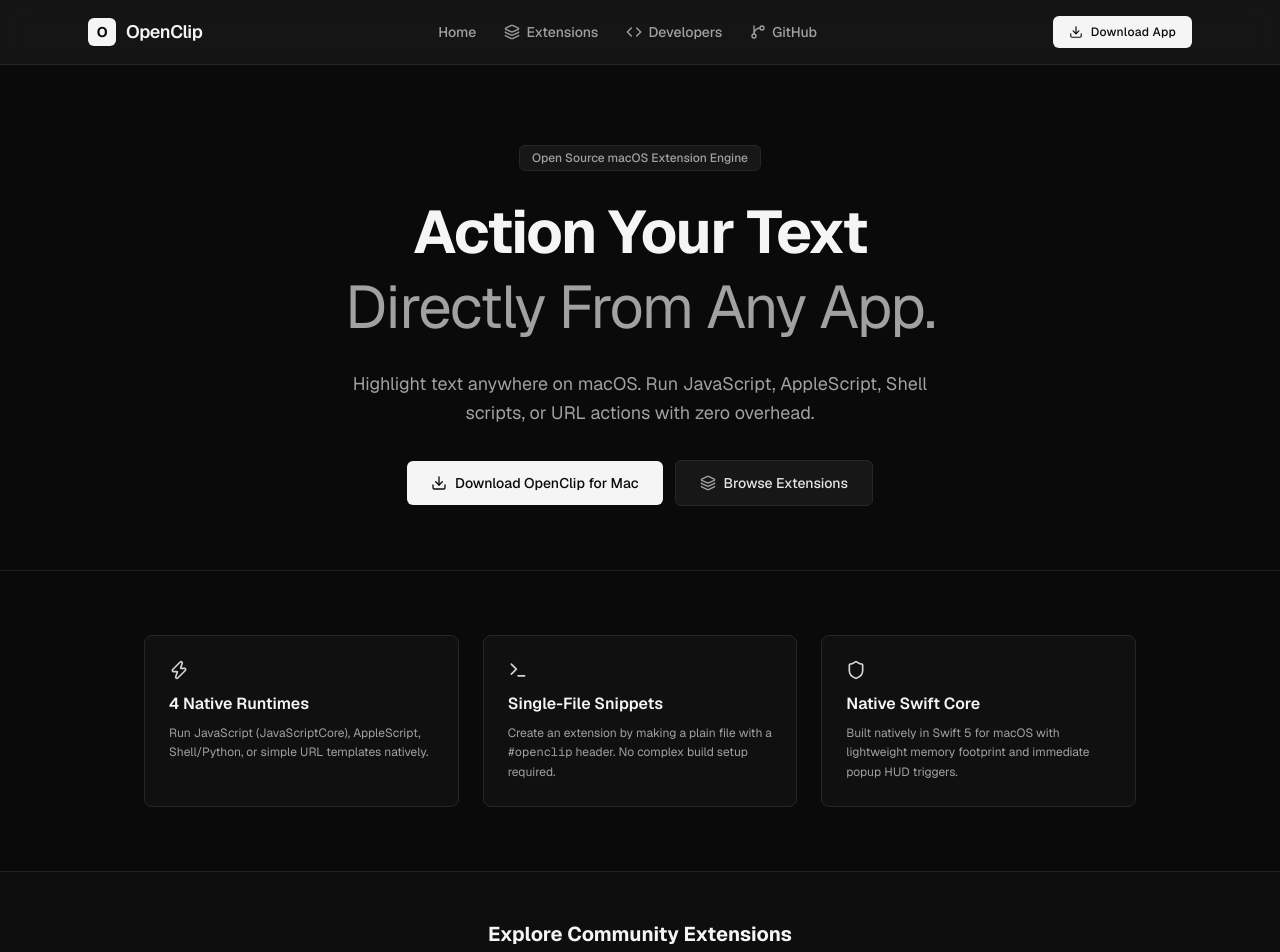
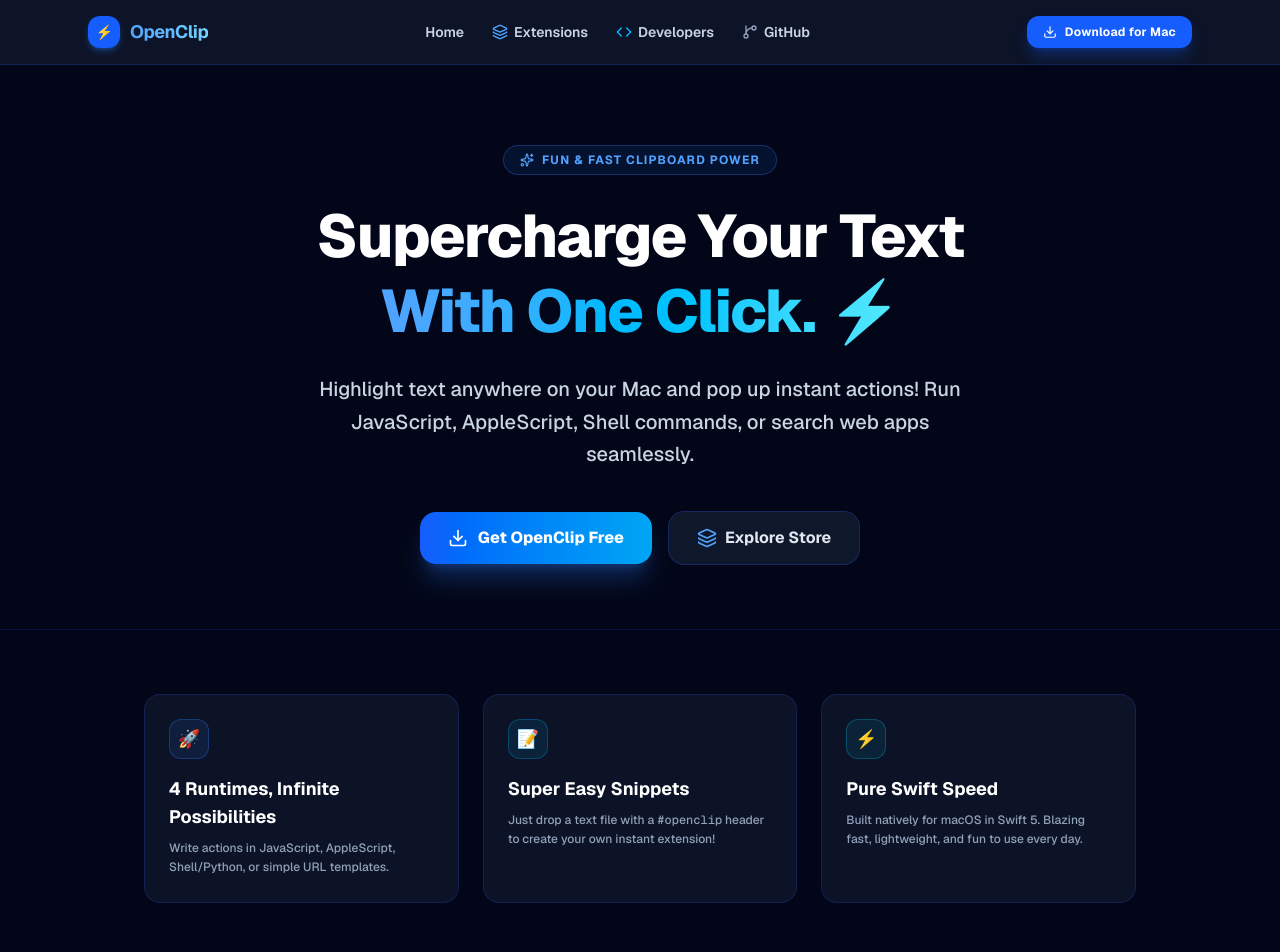
Before and after one commit to ganeshmshetty/openclip, a Next.js app in the folder web/: page / in a window 1280 px wide. Shown: the top 952 px of the page. Built offline with nearby package versions, Linux system fonts and the light colour scheme.

Commit message:
style(web): update site theme to electric blue with fun playful accents

```diff
--- a/web/src/app/components/Navbar.tsx
+++ b/web/src/app/components/Navbar.tsx
@@ -1,38 +1,40 @@
 'use client';
 
 import Link from 'next/link';
-import { Layers, Code, GitBranch, Download } from 'lucide-react';
+import { Sparkles, Download, Layers, Code, GitBranch } from 'lucide-react';
 
 export default function Navbar() {
   return (
-    <header className="sticky top-0 z-50 bg-neutral-900/90 backdrop-blur-md border-b border-neutral-800">
+    <header className="sticky top-0 z-50 bg-slate-900/90 backdrop-blur-md border-b border-blue-900/40">
       <div className="max-w-6xl mx-auto px-4 sm:px-6 h-16 flex items-center justify-between">
-        <Link href="/" className="flex items-center gap-2.5 font-semibold text-lg text-neutral-100 tracking-tight">
-          <div className="w-7 h-7 rounded-md bg-neutral-100 text-neutral-950 flex items-center justify-center font-bold text-sm">
-            O
+        <Link href="/" className="flex items-center gap-2.5 font-bold text-lg text-white tracking-tight group">
+          <div className="w-8 h-8 rounded-xl bg-blue-600 text-white flex items-center justify-center font-extrabold text-sm shadow-md shadow-blue-500/30 group-hover:rotate-6 transition-transform">
+            ⚡
           </div>
-          <span>OpenClip</span>
+          <span className="bg-gradient-to-r from-blue-400 to-sky-300 bg-clip-text text-transparent">
+            OpenClip
+          </span>
         </Link>
 
-        <nav className="hidden md:flex items-center gap-7 text-sm font-medium text-neutral-400">
-          <Link href="/" className="hover:text-neutral-100 transition-colors">
+        <nav className="hidden md:flex items-center gap-7 text-sm font-semibold text-slate-300">
+          <Link href="/" className="hover:text-blue-400 transition-colors">
             Home
           </Link>
-          <Link href="/extensions" className="flex items-center gap-1.5 hover:text-neutral-100 transition-colors">
-            <Layers className="w-4 h-4 text-neutral-400" />
+          <Link href="/extensions" className="flex items-center gap-1.5 hover:text-blue-400 transition-colors">
+            <Layers className="w-4 h-4 text-blue-400" />
             Extensions
           </Link>
-          <Link href="/developers" className="flex items-center gap-1.5 hover:text-neutral-100 transition-colors">
-            <Code className="w-4 h-4 text-neutral-400" />
+          <Link href="/developers" className="flex items-center gap-1.5 hover:text-blue-400 transition-colors">
+            <Code className="w-4 h-4 text-sky-400" />
             Developers
           </Link>
           <a
             href="https://github.com/openclip-app/openclip"
             target="_blank"
             rel="noopener noreferrer"
-            className="flex items-center gap-1.5 hover:text-neutral-100 transition-colors"
+            className="flex items-center gap-1.5 hover:text-blue-400 transition-colors"
           >
-            <GitBranch className="w-4 h-4 text-neutral-400" />
+            <GitBranch className="w-4 h-4 text-slate-400" />
             GitHub
           </a>
         </nav>
@@ -42,10 +44,10 @@
             href="https://github.com/openclip-app/openclip/releases/latest"
             target="_blank"
             rel="noopener noreferrer"
-            className="inline-flex items-center gap-2 px-4 py-2 rounded-md bg-neutral-100 text-neutral-950 hover:bg-neutral-200 font-medium text-xs tracking-wide transition-colors"
+            className="inline-flex items-center gap-2 px-4 py-2 rounded-xl bg-blue-600 hover:bg-blue-500 text-white font-bold text-xs tracking-wide shadow-lg shadow-blue-600/30 transition-all hover:scale-105 active:scale-95"
           >
             <Download className="w-3.5 h-3.5" />
-            <span>Download App</span>
+            <span>Download for Mac</span>
           </a>
         </div>
       </div>
--- a/web/src/app/page.tsx
+++ b/web/src/app/page.tsx
@@ -1,95 +1,104 @@
 import Link from 'next/link';
 import Navbar from './components/Navbar';
 import Footer from './components/Footer';
-import { Download, Layers, Zap, Terminal, Shield, ArrowRight } from 'lucide-react';
+import { Download, Layers, Zap, Terminal, Shield, ArrowRight, Smile, Sparkles } from 'lucide-react';
 
 export default function Home() {
   return (
-    <div className="min-h-screen bg-neutral-950 text-neutral-100 flex flex-col font-sans">
+    <div className="min-h-screen bg-slate-950 text-slate-100 flex flex-col font-sans selection:bg-blue-500 selection:text-white">
       <Navbar />
 
       <main className="flex-1">
-        {/* Hero Section */}
-        <section className="pt-20 pb-16 border-b border-neutral-800/80">
-          <div className="max-w-4xl mx-auto px-4 text-center">
-            <div className="inline-flex items-center gap-2 px-3 py-1 rounded-md bg-neutral-900 border border-neutral-800 text-neutral-400 text-xs font-medium mb-6">
-              <span>Open Source macOS Extension Engine</span>
+        {/* Fun Hero Section */}
+        <section className="pt-20 pb-16 border-b border-blue-900/30 relative overflow-hidden">
+          <div className="max-w-4xl mx-auto px-4 text-center relative z-10">
+            <div className="inline-flex items-center gap-2 px-4 py-1.5 rounded-full bg-blue-500/10 border border-blue-500/30 text-blue-400 text-xs font-bold uppercase tracking-widest mb-6">
+              <Sparkles className="w-3.5 h-3.5" />
+              <span>Fun & Fast Clipboard Power</span>
             </div>
 
-            <h1 className="text-4xl sm:text-6xl font-bold text-neutral-100 tracking-tight leading-tight">
-              Action Your Text <br />
-              <span className="text-neutral-400 font-normal">Directly From Any App.</span>
+            <h1 className="text-4xl sm:text-6xl font-extrabold text-white tracking-tight leading-tight">
+              Supercharge Your Text <br />
+              <span className="bg-gradient-to-r from-blue-400 via-sky-400 to-cyan-300 bg-clip-text text-transparent">
+                With One Click. ⚡
+              </span>
             </h1>
 
-            <p className="mt-6 text-base sm:text-lg text-neutral-400 max-w-xl mx-auto font-normal leading-relaxed">
-              Highlight text anywhere on macOS. Run JavaScript, AppleScript, Shell scripts, or URL actions with zero overhead.
+            <p className="mt-6 text-base sm:text-xl text-slate-300 max-w-2xl mx-auto font-medium leading-relaxed">
+              Highlight text anywhere on your Mac and pop up instant actions! Run JavaScript, AppleScript, Shell commands, or search web apps seamlessly.
             </p>
 
-            <div className="mt-8 flex flex-col sm:flex-row items-center justify-center gap-3">
+            <div className="mt-10 flex flex-col sm:flex-row items-center justify-center gap-4">
               <a
                 href="https://github.com/openclip-app/openclip/releases/latest"
                 target="_blank"
                 rel="noopener noreferrer"
-                className="w-full sm:w-auto inline-flex items-center justify-center gap-2 px-6 py-3 rounded-md bg-neutral-100 text-neutral-950 hover:bg-neutral-200 font-medium text-sm transition-colors"
+                className="w-full sm:w-auto inline-flex items-center justify-center gap-2.5 px-7 py-3.5 rounded-2xl bg-gradient-to-r from-blue-600 to-sky-500 hover:from-blue-500 hover:to-sky-400 text-white font-extrabold text-base shadow-xl shadow-blue-500/25 transition-all hover:scale-105 active:scale-95"
               >
-                <Download className="w-4 h-4" />
-                <span>Download OpenClip for Mac</span>
+                <Download className="w-5 h-5" />
+                <span>Get OpenClip Free</span>
               </a>
 
               <Link
                 href="/extensions"
-                className="w-full sm:w-auto inline-flex items-center justify-center gap-2 px-6 py-3 rounded-md bg-neutral-900 hover:bg-neutral-850 border border-neutral-800 text-neutral-200 font-medium text-sm transition-colors"
+                className="w-full sm:w-auto inline-flex items-center justify-center gap-2 px-7 py-3.5 rounded-2xl bg-slate-900 hover:bg-slate-800 border border-blue-900/50 text-slate-200 font-bold text-base transition-all hover:scale-105 active:scale-95"
               >
-                <Layers className="w-4 h-4 text-neutral-400" />
-                <span>Browse Extensions</span>
+                <Layers className="w-5 h-5 text-blue-400" />
+                <span>Explore Store</span>
               </Link>
             </div>
           </div>
         </section>
 
-        {/* Feature Grid */}
+        {/* Fun Feature Grid */}
         <section className="py-16 max-w-5xl mx-auto px-4">
           <div className="grid grid-cols-1 md:grid-cols-3 gap-6">
-            <div className="p-6 rounded-lg bg-neutral-900/50 border border-neutral-800">
-              <Zap className="w-5 h-5 text-neutral-300 mb-3" />
-              <h3 className="text-base font-semibold text-neutral-100">4 Native Runtimes</h3>
-              <p className="mt-2 text-xs text-neutral-400 leading-relaxed">
-                Run JavaScript (JavaScriptCore), AppleScript, Shell/Python, or simple URL templates natively.
+            <div className="p-6 rounded-2xl bg-slate-900/80 border border-blue-900/40 hover:border-blue-500/50 transition-all hover:-translate-y-1">
+              <div className="w-10 h-10 rounded-xl bg-blue-500/10 border border-blue-500/30 flex items-center justify-center text-blue-400 font-bold text-lg mb-4">
+                🚀
+              </div>
+              <h3 className="text-lg font-bold text-white">4 Runtimes, Infinite Possibilities</h3>
+              <p className="mt-2 text-xs text-slate-400 leading-relaxed font-medium">
+                Write actions in JavaScript, AppleScript, Shell/Python, or simple URL templates.
               </p>
             </div>
 
-            <div className="p-6 rounded-lg bg-neutral-900/50 border border-neutral-800">
-              <Terminal className="w-5 h-5 text-neutral-300 mb-3" />
-              <h3 className="text-base font-semibold text-neutral-100">Single-File Snippets</h3>
-              <p className="mt-2 text-xs text-neutral-400 leading-relaxed">
-                Create an extension by making a plain file with a <code>#openclip</code> header. No complex build setup required.
+            <div className="p-6 rounded-2xl bg-slate-900/80 border border-blue-900/40 hover:border-blue-500/50 transition-all hover:-translate-y-1">
+              <div className="w-10 h-10 rounded-xl bg-sky-500/10 border border-sky-500/30 flex items-center justify-center text-sky-400 font-bold text-lg mb-4">
+                📝
+              </div>
+              <h3 className="text-lg font-bold text-white">Super Easy Snippets</h3>
+              <p className="mt-2 text-xs text-slate-400 leading-relaxed font-medium">
+                Just drop a text file with a <code>#openclip</code> header to create your own instant extension!
               </p>
             </div>
 
-            <div className="p-6 rounded-lg bg-neutral-900/50 border border-neutral-800">
-              <Shield className="w-5 h-5 text-neutral-300 mb-3" />
-              <h3 className="text-base font-semibold text-neutral-100">Native Swift Core</h3>
-              <p className="mt-2 text-xs text-neutral-400 leading-relaxed">
-                Built natively in Swift 5 for macOS with lightweight memory footprint and immediate popup HUD triggers.
+            <div className="p-6 rounded-2xl bg-slate-900/80 border border-blue-900/40 hover:border-blue-500/50 transition-all hover:-translate-y-1">
+              <div className="w-10 h-10 rounded-xl bg-cyan-500/10 border border-cyan-500/30 flex items-center justify-center text-cyan-400 font-bold text-lg mb-4">
+                ⚡
+              </div>
+              <h3 className="text-lg font-bold text-white">Pure Swift Speed</h3>
+              <p className="mt-2 text-xs text-slate-400 leading-relaxed font-medium">
+                Built natively for macOS in Swift 5. Blazing fast, lightweight, and fun to use every day.
               </p>
             </div>
           </div>
         </section>
 
-        {/* Call to Action */}
-        <section className="py-12 border-t border-neutral-800/80 bg-neutral-900/30 text-center">
+        {/* Fun Call to Action */}
+        <section className="py-12 border-t border-blue-900/30 bg-slate-900/40 text-center">
           <div className="max-w-2xl mx-auto px-4">
-            <h2 className="text-xl font-bold text-neutral-100">Explore Community Extensions</h2>
-            <p className="mt-2 text-xs text-neutral-400">
-              Browse extensions and install them into OpenClip with one click.
+            <h2 className="text-2xl font-extrabold text-white">Ready to have fun with your clipboard?</h2>
+            <p className="mt-2 text-sm text-slate-400 font-medium">
+              Browse community extensions and install them into OpenClip with one click.
             </p>
             <div className="mt-6">
               <Link
                 href="/extensions"
-                className="inline-flex items-center gap-2 px-5 py-2.5 rounded-md bg-neutral-800 hover:bg-neutral-700 text-neutral-100 text-xs font-medium transition-colors"
+                className="inline-flex items-center gap-2 px-6 py-3 rounded-xl bg-blue-600 hover:bg-blue-500 text-white text-xs font-bold transition-all hover:scale-105 shadow-lg shadow-blue-500/25"
               >
-                <span>Go to Extensions Store</span>
-                <ArrowRight className="w-3.5 h-3.5" />
+                <span>Browse Extension Store</span>
+                <ArrowRight className="w-4 h-4" />
               </Link>
             </div>
           </div>
```
Also changed, not shown: web/src/app/extensions/page.tsx (+32 -28 lines).
